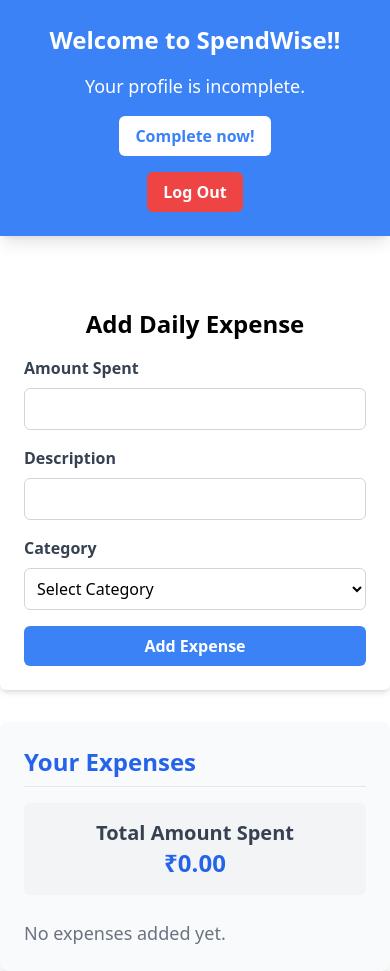
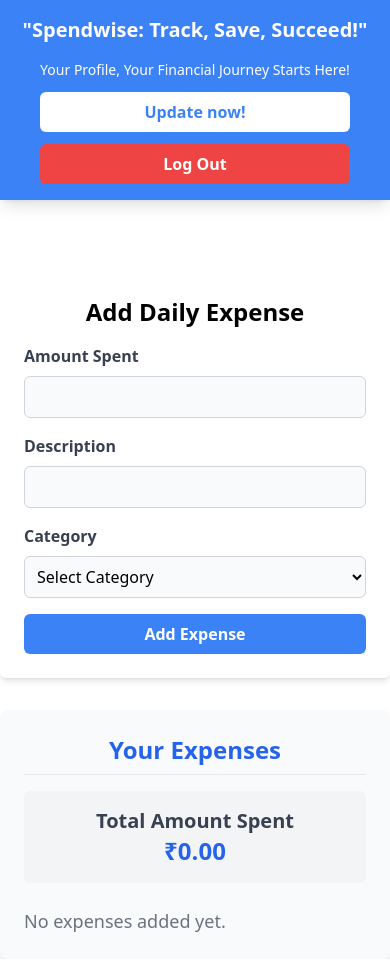
Before and after one commit to SwayamprabhaGitHub/spendwise, a React (Vite) app: page /welcome in a window 390 px wide. Built offline with nearby package versions, Linux system fonts and the light colour scheme; sample sign-in values are in the browser's storage.

Commit message:
Enhance Responsiveness: Make entire project fully responsive for seamless multi-device experience

```diff
--- a/src/UI/Modals.jsx
+++ b/src/UI/Modals.jsx
@@ -11,14 +11,16 @@
         modalCtx.showModal(null);
       }}
     >
-      <section className="bg-white rounded-lg shadow-lg max-w-md w-full p-6 relative z-10">
+      <section className="bg-white rounded-lg shadow-lg max-w-md w-full p-6 relative z-10 transition-transform transform scale-95 sm:scale-100 sm:p-8 md:max-w-lg lg:max-w-xl"
+      onClick={(e) => e.stopPropagation()} // Prevent modal close on inner clicks
+      >
         <header className="mb-4">
-          <h1 className="text-xl font-semibold text-gray-800">
+          <h1 className="text-xl font-semibold text-gray-800 sm:text-2xl">
             {modalCtx.modalMsg.title}
           </h1>
         </header>
         <div className="mb-6">
-          <p className="text-gray-600">{modalCtx.modalMsg.message}</p>
+          <p className="text-gray-600 sm:text-lg">{modalCtx.modalMsg.message}</p>
         </div>
         <footer className="flex justify-end">
           <button
@@ -26,7 +28,7 @@
             onClick={() => {
               modalCtx.showModal(null);
             }}
-            className="bg-blue-500 text-white py-2 px-4 rounded-md hover:bg-blue-600 transition duration-200"
+            className="bg-blue-500 text-white py-2 px-4 rounded-md hover:bg-blue-600 transition duration-200 focus:outline-none focus:ring-2 focus:ring-blue-400 sm:py-3 sm:px-5"
           >
             Okay
           </button>
--- a/src/components/DailyExpensesForm.jsx
+++ b/src/components/DailyExpensesForm.jsx
@@ -137,7 +137,7 @@
 
   return (
     <>
-      <div className="max-w-md mx-auto p-6 bg-white dark:bg-gray-800 dark:text-gray-200 shadow-md rounded-md mt-6">
+      <div className="max-w-md md:max-w-lg lg:max-w-xl mx-auto p-6 bg-white dark:bg-gray-800 dark:text-gray-200 shadow-md rounded-md mt-6">
         <h2 className="text-2xl font-semibold text-center mb-4 dark:text-gray-100">
           {isEditing ? "Edit Expense" : "Add Daily Expense"}
         </h2>
@@ -153,7 +153,7 @@
               type="number"
               id="expenseAmount"
               ref={amountInputRef}
-              className="w-full p-2 border border-gray-300 dark:border-gray-600 rounded-md bg-white dark:bg-gray-700 dark:text-gray-200"
+              className="w-full p-2 border border-gray-300 dark:border-gray-600 rounded-md bg-gray-50 focus:outline-none focus:ring-2 focus:ring-blue-500 dark:bg-gray-700 dark:text-gray-200"
               required
             />
           </div>
@@ -169,7 +169,7 @@
               type="text"
               id="expenseDescription"
               ref={descriptionInputRef}
-              className="w-full p-2 border border-gray-300 dark:border-gray-600 rounded-md bg-white dark:bg-gray-700 dark:text-gray-200"
+              className="w-full p-2 border border-gray-300 dark:border-gray-600 rounded-md bg-gray-50 focus:outline-none focus:ring-2 focus:ring-blue-500 dark:bg-gray-700 dark:text-gray-200"
               required
             />
           </div>
@@ -184,7 +184,7 @@
             <select
               id="expenseCategory"
               ref={categoryInputRef}
-              className="w-full p-2 border border-gray-300 dark:border-gray-600 rounded-md bg-white dark:bg-gray-700 dark:text-gray-200"
+              className="w-full p-2 border border-gray-300 dark:border-gray-600 rounded-md bg-gray-50 focus:outline-none focus:ring-2 focus:ring-blue-500 dark:bg-gray-700 dark:text-gray-200"
               required
             >
               <option value="">Select Category</option>
--- a/src/components/DailyExpensesSection.jsx
+++ b/src/components/DailyExpensesSection.jsx
@@ -43,7 +43,7 @@
   };
   return (
     <div className="mt-8 bg-gray-50 dark:bg-gray-800 dark:text-gray-200 p-6 rounded-lg shadow-lg max-w-7xl mx-auto">
-      <h3 className="text-2xl font-bold text-blue-600 dark:text-blue-400 mb-4 border-b pb-2">
+      <h3 className="text-2xl font-bold text-blue-600 dark:text-blue-400 mb-4 border-b pb-2 text-center sm:text-left">
         Your Expenses
       </h3>
       <div className="bg-gray-100 dark:bg-gray-700 p-4 mb-6 rounded-md text-center">
@@ -56,23 +56,23 @@
       </div>
       <DailyExpensesList onEditExpense={props.onEditExpense} />
       {totalAmount > 10000 && (
-        <div className="flex justify-center mb-6 mt-6 space-x-4">
+        <div className="flex flex-col sm:flex-row justify-center mb-6 mt-6 gap-2 sm:space-y-0 sm:space-x-4">
           <button
             onClick={downloadCSVHandler}
-            className="bg-purple-500 dark:bg-purple-700 text-white px-4 py-2 rounded-lg hover:bg-purple-600 dark:hover:bg-purple-800 transition duration-200"
+            className="bg-purple-500 dark:bg-purple-700 text-white px-4 py-2 rounded-lg hover:bg-purple-600 dark:hover:bg-purple-800 transition duration-200 w-full sm:w-auto"
           >
             Download Expense List
           </button>
           <button
             onClick={handlePremium}
-            className="bg-purple-500 dark:bg-purple-700 text-white px-4 py-2 rounded-lg hover:bg-purple-600 dark:hover:bg-purple-800 transition duration-200"
+            className="bg-purple-500 dark:bg-purple-700 text-white px-4 py-2 rounded-lg hover:bg-purple-600 dark:hover:bg-purple-800 transition duration-200 w-full sm:w-auto"
           >
             {premium ? "De-activate Premium" : "Activate Premium"}
           </button>
           {premium && (
             <button
               onClick={handleToggleTheme}
-              className="bg-purple-500 dark:bg-purple-700 text-white px-4 py-2 rounded-lg hover:bg-purple-600 dark:hover:bg-purple-800 transition duration-200"
+              className="bg-purple-500 dark:bg-purple-700 text-white px-4 py-2 rounded-lg hover:bg-purple-600 dark:hover:bg-purple-800 transition duration-200 w-full sm:w-auto"
             >
               {isDarkTheme ? "Switch to Light Mode" : "Switch to Dark Mode"}
             </button>
--- a/src/components/ProfileForm.jsx
+++ b/src/components/ProfileForm.jsx
@@ -111,7 +111,7 @@
   }, [fetchData]);
   return (
     <>
-    <div className="flex justify-center items-center mb-2">
+    <div className="flex justify-center items-center mb-4">
      <button
           className="bg-blue-500 dark:bg-blue-700 text-white font-semibold py-2 px-4 rounded-md hover:bg-blue-600 dark:hover:bg-gray-600 transition duration-200"
           type="button"
@@ -121,7 +121,7 @@
         </button>
         </div>
     <form
-      className="bg-white dark:bg-gray-800 shadow-md rounded-lg p-8 max-w-lg mx-auto"
+      className="bg-white dark:bg-gray-800 shadow-md rounded-lg p-6 md:p-8 max-w-lg mx-auto"
       onSubmit={profileUpdateHandler}
     >
       <div className="flex justify-between items-center mb-6">
--- a/src/pages/WelcomePage.jsx
+++ b/src/pages/WelcomePage.jsx
@@ -34,44 +34,43 @@
   return (
     <>
       {modalCtx.modalMsg && <Modal />}
-      <header className="flex flex-col md:flex-row justify-between items-center bg-blue-500 dark:bg-gray-800 text-white p-6 shadow-lg mb-6">
+      <header className="flex flex-col md:flex-row justify-between items-center bg-blue-500 dark:bg-gray-800 text-white p-4 sm:p-6 shadow-lg mb-4 md:mb-6">
         <div className="mb-4 md:mb-0">
           {updateProfile ? (
-            <p className="text-2xl font-semibold">
-              Winners never quit. Quitters never win.
+            <p className="text-xl sm:text-2xl font-semibold">
+              Empowering smarter spending, every step of the way.
             </p>
           ) : (
-            <p className="text-2xl font-semibold">Welcome to SpendWise!!</p>
+            <p className="text-xl sm:text-2xl font-semibold">"Spendwise: Track, Save, Succeed!"</p>
           )}
         </div>
-        <div className="flex flex-col md:flex-row items-center gap-4">
+        <div className="flex flex-col md:flex-row items-center gap-3 sm:gap-4">
           {updateProfile ? (
-            <p className="text-lg md:text-right">
-              Your profile is <span className="font-bold">60%</span> completed.
-              A complete profile has higher chances of landing a job.
+            <p className="text-sm sm:text-base md:text-right text-gray-200">
+                Set up your identity, tailor your expense tracking experience.
             </p>
           ) : (
-            <p className="text-lg md:text-right">Your profile is incomplete.</p>
+            <p className="text-sm sm:text-base md:text-right">Your Profile, Your Financial Journey Starts Here!</p>
           )}
           {!updateProfile && (
             <button
-              className="bg-white dark:bg-gray-700 dark:text-white text-blue-500 font-semibold py-2 px-4 rounded-md hover:bg-gray-100 dark:hover:bg-gray-600 transition duration-200"
+              className="w-full md:w-auto bg-white dark:bg-gray-700 dark:text-white text-blue-500 font-semibold py-2 px-4 rounded-md hover:bg-gray-100 dark:hover:bg-gray-600 transition duration-200"
               onClick={() => {
                 setUpdateProfile(true);
               }}
             >
-              Complete now!
+              Update now!
             </button>
           )}
           <button
-            className="bg-red-500 dark:bg-red-600 text-white font-semibold px-4 py-2 rounded-md hover:bg-red-600 dark:hover:bg-red-700 transition duration-200"
+            className="w-full md:w-auto bg-red-500 dark:bg-red-600 text-white font-semibold px-4 py-2 rounded-md hover:bg-red-600 dark:hover:bg-red-700 transition duration-200"
             onClick={logOutUserHandler}
           >
             Log Out
           </button>
         </div>
       </header>
-      <main className="flex justify-center mt-2 mb-2">
+      <main className="flex justify-center items-center p-4 sm:p-6 mt-2 mb-2">
 
       </main>
       {updateProfile && <ProfileForm onCancel={handleProfileForm} />}
```
